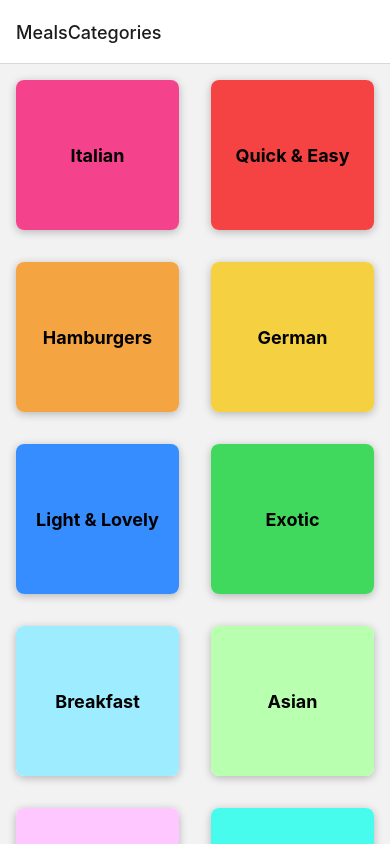
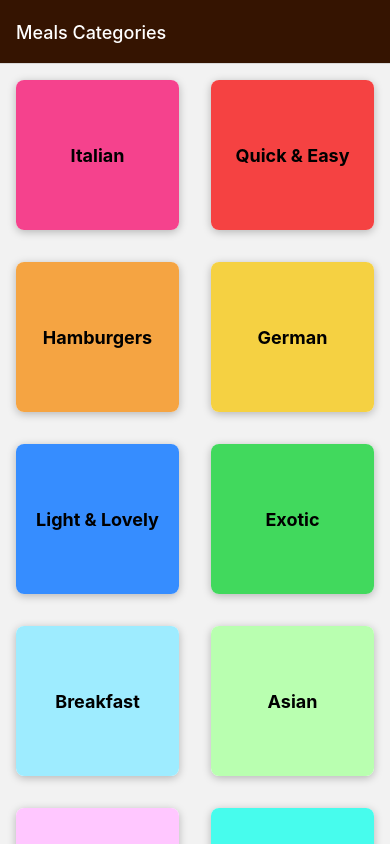
Before and after one commit to Jscorz/React-Native-Recipes, a React Native app: screen / in a window 390 px wide. Built offline with nearby package versions, Linux system fonts and the light colour scheme.

Commit message:
uploading commit so I can switch to laptop

```diff
--- a/App.js
+++ b/App.js
@@ -14,7 +14,15 @@ export default function App() {
 			<StatusBar style='dark' />
 			<NavigationContainer>
 				<Stack.Navigator>
-					<Stack.Screen name='MealsCategories' component={CategoriesScreen} />
+					<Stack.Screen
+						name='MealsCategories'
+						component={CategoriesScreen}
+						options={{
+							title: "Meals Categories",
+							headerStyle: { backgroundColor: "#351401" },
+							headerTintColor: "white",
+						}}
+					/>
 					<Stack.Screen name='MealsOverview' component={MealsOverviewScreen} />
 				</Stack.Navigator>
 			</NavigationContainer>
```
